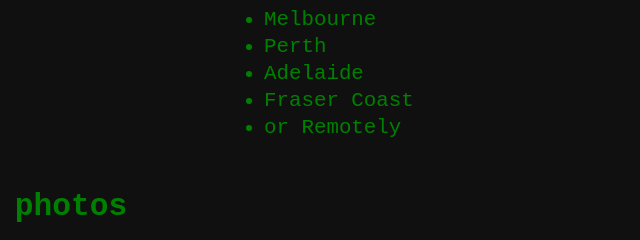
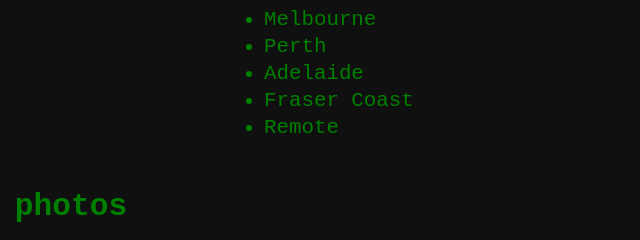
Before and after one commit to shawnonthenet/dadlan.au, a plain HTML site: page index.html in a window 1280 px wide. Shown: the part 920-1160 px from the top of the page, 431-1071 px from the left. Drawn offline with Linux system fonts and the light colour scheme.

Commit message:
Update index.html

```diff
--- a/index.html
+++ b/index.html
@@ -113,7 +113,7 @@
                 <li>Perth</li>
                 <li>Adelaide</li>
                 <li>Fraser Coast</li>
-                <li>or Remotely</li>
+                <li>Remote</li>
             </ul>
 
         </div>
```
